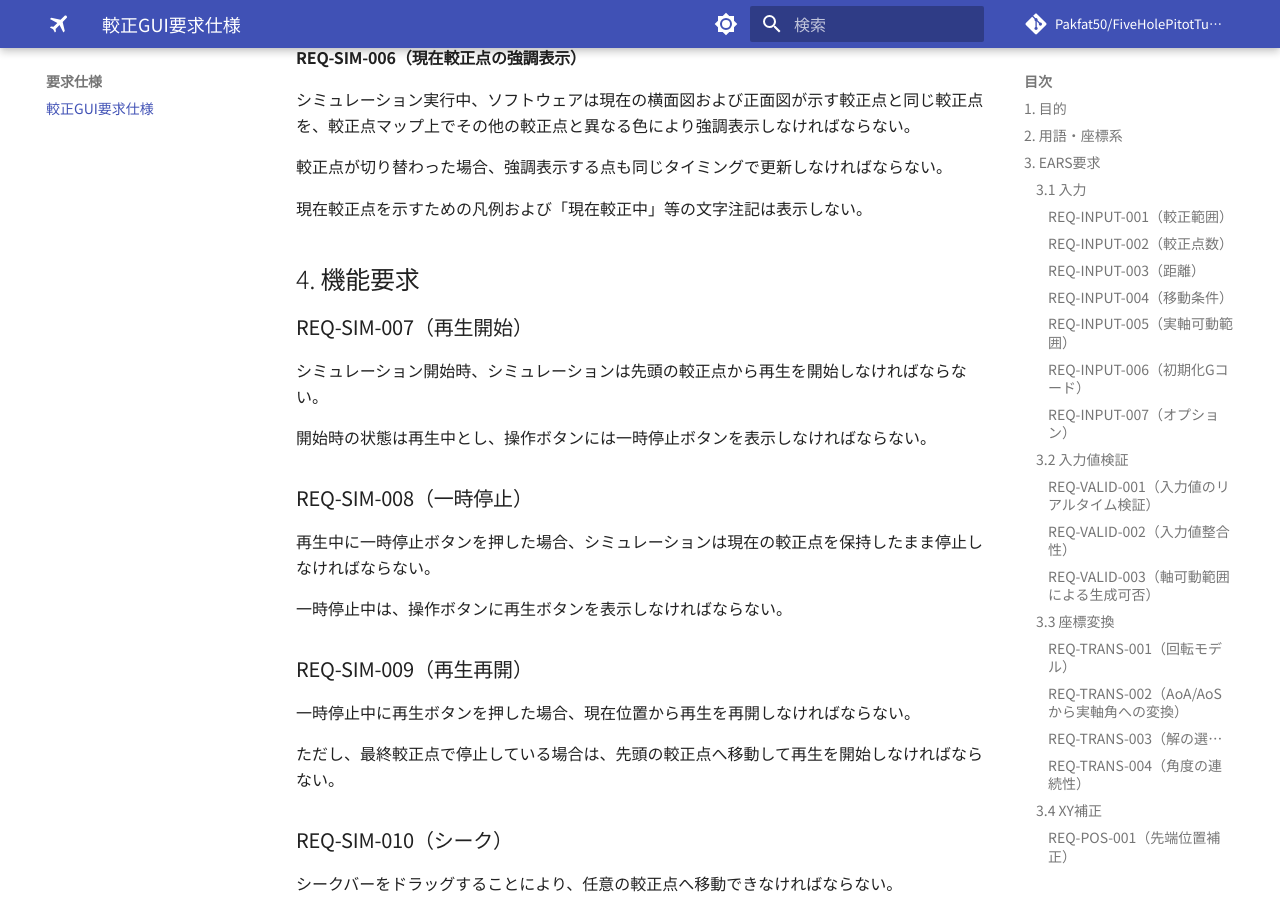
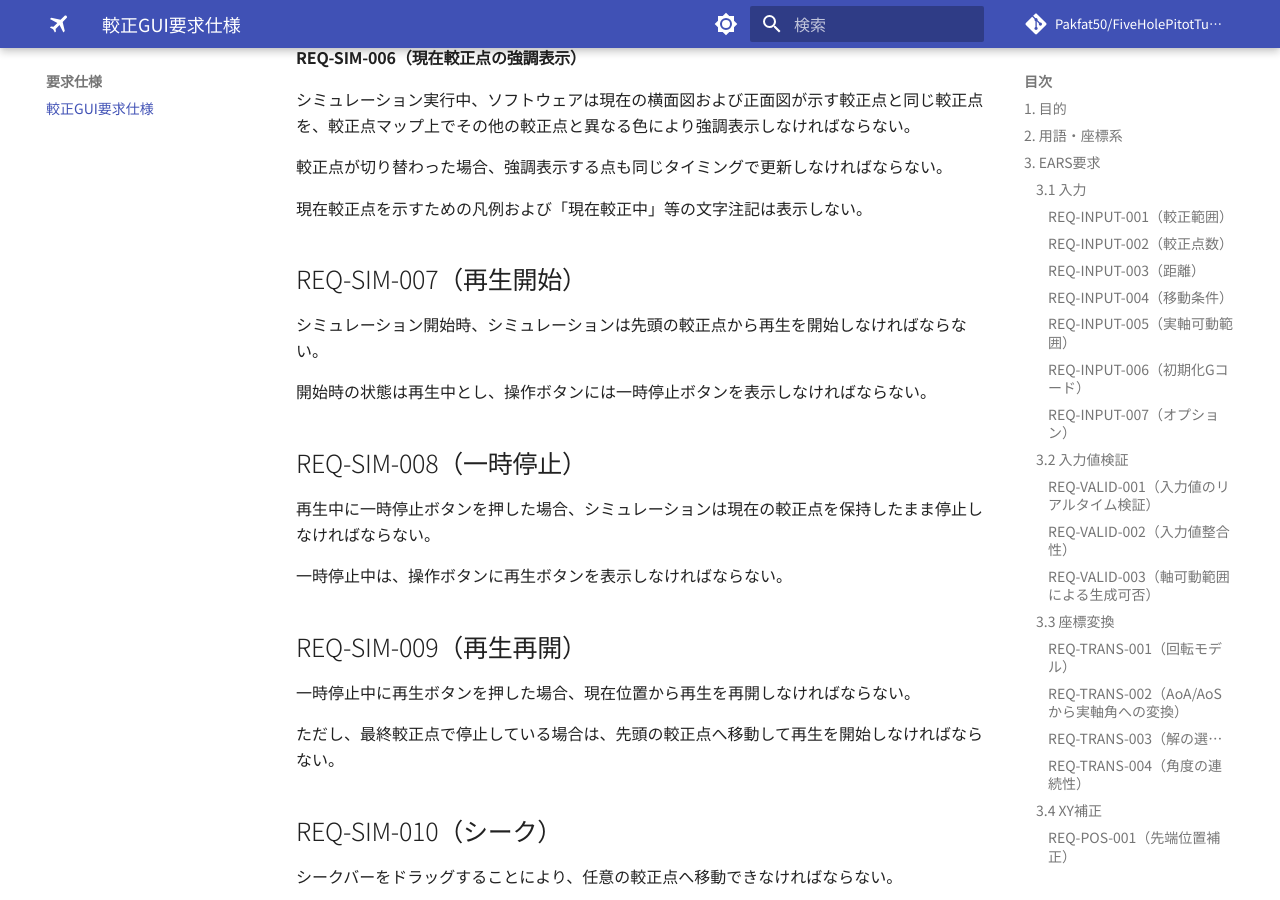
Before and after one commit to Pakfat50/FiveHolePitotTubeCalibration, an MkDocs documentation site: the page built from docs/pitot_calibration_gui_spec.md, in a window 1280 px wide and 900 px high, scrolled down 7655 px. Built offline with MkDocs 1.6.1 and Material for MkDocs 9.7.7, drawn with Linux system fonts in a browser that asks for light colours; comment, search, counter and statistics services are not loaded.

Commit message:
docs: normalize simulation requirement headings

```diff
--- a/docs/pitot_calibration_gui_spec.md
+++ b/docs/pitot_calibration_gui_spec.md
@@ -292,39 +292,37 @@ Gコードの終了時は、最終較正点に留まるものとし、原点復
 現在較正点を示すための凡例および「現在較正中」等の文字注記は表示しない。
 
 
-## 4. 機能要求
-
-### REQ-SIM-007（再生開始）
+## REQ-SIM-007（再生開始）
 
 シミュレーション開始時、シミュレーションは先頭の較正点から再生を開始しなければならない。
 
 開始時の状態は再生中とし、操作ボタンには一時停止ボタンを表示しなければならない。
 
-### REQ-SIM-008（一時停止）
+## REQ-SIM-008（一時停止）
 
 再生中に一時停止ボタンを押した場合、シミュレーションは現在の較正点を保持したまま停止しなければならない。
 
 一時停止中は、操作ボタンに再生ボタンを表示しなければならない。
 
-### REQ-SIM-009（再生再開）
+## REQ-SIM-009（再生再開）
 
 一時停止中に再生ボタンを押した場合、現在位置から再生を再開しなければならない。
 
 ただし、最終較正点で停止している場合は、先頭の較正点へ移動して再生を開始しなければならない。
 
-### REQ-SIM-010（シーク）
+## REQ-SIM-010（シーク）
 
 シークバーをドラッグすることにより、任意の較正点へ移動できなければならない。
 
 シーク位置は連続した時間位置ではなく、較正点単位で決定しなければならない。
 
-### REQ-SIM-011（シーク時の自動一時停止）
+## REQ-SIM-011（シーク時の自動一時停止）
 
 再生中にシークバーの操作を開始した場合、シミュレーションは自動的に一時停止しなければならない。
 
 シーク操作中および操作終了後は、選択された較正点を表示し、再生ボタンを表示しなければならない。
 
-### REQ-SIM-012（シーク位置の即時反映）
+## REQ-SIM-012（シーク位置の即時反映）
 
 一時停止中またはシーク操作中にシーク位置が変更された場合、以下の表示を選択された較正点へ即座に更新しなければならない。
 
@@ -336,7 +334,7 @@ Gコードの終了時は、最終較正点に留まるものとし、原点復
 - 可動範囲状態
 - 「現在の較正点 / 全較正点」の進捗表示
 
-### REQ-SIM-013（再生完了）
+## REQ-SIM-013（再生完了）
 
 最終較正点の表示が完了した場合、シミュレーションは自動的に停止し、最終較正点を表示した状態で待機しなければならない。
 
@@ -344,7 +342,7 @@ Gコードの終了時は、最終較正点に留まるものとし、原点復
 
 再生完了後は再生ボタンを表示しなければならない。
 
-### REQ-SIM-014（既存プログレスバーの置換）
+## REQ-SIM-014（既存プログレスバーの置換）
 
 既存のプログレスバーはシークバーへ置き換えなければならない。
 
@@ -352,7 +350,7 @@ Gコードの終了時は、最終較正点に留まるものとし、原点復
 
 シークバーは、現在の較正点および全較正点に対する進捗を表すものとする。
 
-### REQ-SIM-015（シークバー操作性）
+## REQ-SIM-015（シークバー操作性）
 
 シークバーは、ドラッグ操作しやすい十分な大きさのつまみを持たなければならない。
 
@@ -360,7 +358,7 @@ Gコードの終了時は、最終較正点に留まるものとし、原点復
 
 シークバーは、較正点単位で操作できなければならない。
 
-### REQ-SIM-016（操作ボタン表示）
+## REQ-SIM-016（操作ボタン表示）
 
 シミュレーション画面には、シークバーの横に再生状態操作ボタンを1個配置しなければならない。
 
```
